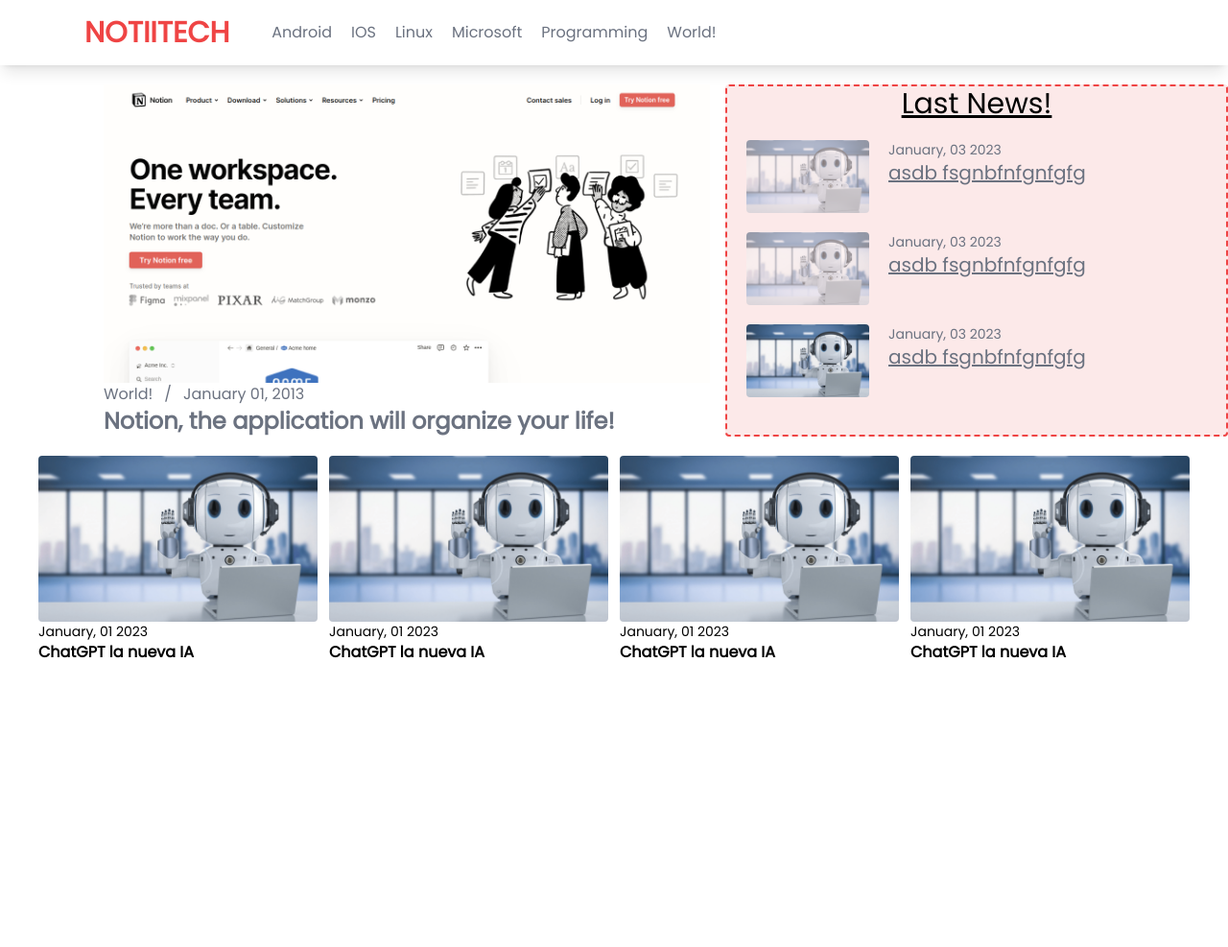
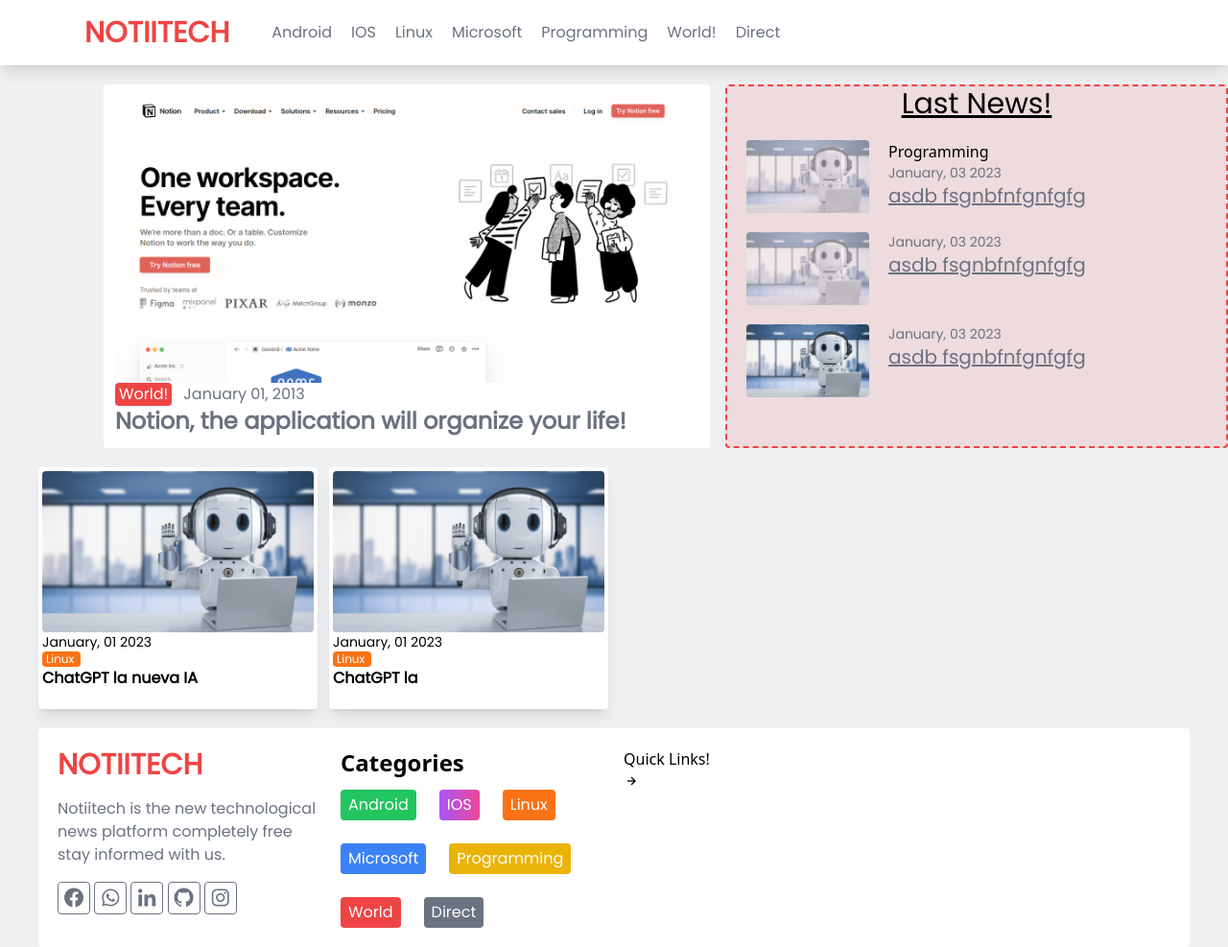
Before and after one commit to francisco-programmer/notitech, a website: page index.html in a window 1280 px wide. Shown: the whole page at 96% size. Before the commit the page ends 800 px from the top, so only its background shows below. Drawn offline with nearby package versions, Linux system fonts and the light colour scheme.

Commit message:
categori

```diff
--- a/index.html
+++ b/index.html
@@ -14,7 +14,7 @@
   <script type='text/javascript' src='//pl18215488.highcpmrevenuenetwork.com/8b/50/8e/8b508e0aed74d02286f52eaa419d9f6c.js'></script>
   <title>NOTIITECH - Tecnology News</title>
 </head>
-<body>
+<body class="bg-gray-500/10">
 
 
  <header>
@@ -41,8 +41,10 @@
               class="py-4 px-2 text-gray-500  font-poppins hover:scale-75 hover:bg-red-500 hover:text-white  transition duration-300">Microsoft</a>
               <a href="#servicios"
               class="py-4 px-2 text-gray-500  font-poppins hover:scale-75 hover:bg-red-500 hover:text-white  transition duration-300">Programming</a>
-              <a href="#servicios"
+              <a href="./categorie/word.html"
               class="py-4 px-2 text-gray-500  font-poppins hover:scale-75 hover:bg-red-500 hover:text-white  transition duration-300">World!</a>
+              <a href="https://www.highcpmrevenuenetwork.com/cchci5c0?key=4a74b15ae850ba5cf2a5d35b7cfc3952" target="_blank"
+              class="py-4 px-2 text-gray-500  font-poppins hover:scale-75 hover:bg-red-500 hover:text-white  transition duration-300">Direct</a>
           </div>
         </div>
         <!-- Secondary Navbar items -->
@@ -67,7 +69,8 @@
               <a href="#servicios" class="py-4 px-2 text-gray-500  font-poppins hover:scale-75 hover:bg-red-500 hover:text-white  transition duration-300">Microsoft</a>
               <a href="#servicios"class="py-4 px-2 text-gray-500  font-poppins hover:scale-75 hover:bg-red-500 hover:text-white  transition duration-300">Programming</a>
               <a href="#servicios"class="py-4 px-2 text-gray-500  font-poppins hover:scale-75 hover:bg-red-500 hover:text-white  transition duration-300">World!</a>
-
+              <a href="https://www.highcpmrevenuenetwork.com/zacwhe9m?key=408cfa68ad0c0811567f4668e6782cd0" target="_blank"
+              class="py-4 px-2 text-gray-500  font-poppins hover:scale-75 hover:bg-red-500 hover:text-white  transition duration-300">Direct</a>
 
       </ul>
     </div>
@@ -84,13 +87,13 @@
  <main>
   <div class="grid sm:grid-cols-12 grid-cols-1 mt-5 gap-4">
 
-  <div class="col-span-6 sm:col-start-2 col-start-1 bg-white">
+  <div class="col-span-6 sm:col-start-2 col-start-1 bg-white rounded p-3">
     <div class="flex flex-col">
       <img src="./src/public/img/notionport.png" class=""
       alt="notion" />
       <div class=" ">
         <div class="flex gap-3 text-gray-500 sm:text-base text-sm font-poppins">
-        <p>World! </p><p>/</p><p> January 01, 2013</p>
+        <p class="bg-red-500 px-1 rounded text-white">World!</p><p class="hover:underline"> January 01, 2013</p>
       </div>
      <a class="text-gray-500 font-poppins  hover:underline sm:text-2xl text-sm font-bold">Notion, the application will organize your life!</a>
     </div>
@@ -105,6 +108,7 @@
     <div class="flex gap-5">
       <div><img src="./src/public/img/OpenI-ChatGPT-technology-gee.webp"  class="w-32 rounded animate-pulse "/> </div>
       <div>
+        <p>Programming</p>
       <p class="font-poppins text-sm text-gray-500">January, 03 2023</p>
       <a class="text-xl underline font-poppins text-gray-500 hover:text-red-500">asdb fsgnbfnfgnfgfg</a>
       </div>
@@ -119,7 +123,7 @@
     </div>
 
 
-    <div class="flex gap-5">
+    <div class="flex gap-5 ">
       <div><img src="./src/public/img/OpenI-ChatGPT-technology-gee.webp"  class="w-32 rounded animate-pulsegit "/> </div>
       <div>
       <p class="font-poppins text-sm text-gray-500">January, 03 2023</p>
@@ -131,44 +135,61 @@
 
 </div>
 
-
-<div class="grid sm:grid-cols-4 grid-cols-2 gap-3 sm:mx-10 my-5  ">
-  <div class="flex flex-col ">
+<!-- grid de noticias -->
+<div class="grid sm:grid-cols-4 grid-cols-2 gap-3 sm:mx-10 my-5   ">
+  <!-- card -->
+  <div class="flex flex-col bg-white pt-1 px-1 pb-5 rounded  shadow-lg">
     <img src="./src/public/img/OpenI-ChatGPT-technology-gee.webp" class="rounded"
     alt="chatgpt-ia" />
     <p class=" font-poppins  text-sm hover:underline ">January, 01 2023</p>
+    <p class="font-poppins text-xs bg-orange-500 w-10 rounded px-1 text-white">Linux</p>
     <p class=" font-poppins  font-bold hover:underline">ChatGPT la nueva IA</p>
-
-
-
   </div>
-
-  <div class="flex flex-col ">
+   <!-- card -->
+   <div class="flex flex-col bg-white pt-1 px-1 pb-5 rounded  shadow-lg">
     <img src="./src/public/img/OpenI-ChatGPT-technology-gee.webp" class="rounded"
     alt="chatgpt-ia" />
     <p class=" font-poppins  text-sm hover:underline ">January, 01 2023</p>
-    <p class=" font-poppins  font-bold hover:underline">ChatGPT la nueva IA</p>
+    <p class="font-poppins text-xs bg-orange-500 w-10 rounded px-1 text-white">Linux</p>
+    <p class=" font-poppins  font-bold hover:underline">ChatGPT la</p>
   </div>
-
-  <div class="flex flex-col ">
-    <img src="./src/public/img/OpenI-ChatGPT-technology-gee.webp" class="rounded"
-    alt="chatgpt-ia" />
-    <p class=" font-poppins  text-sm hover:underline ">January, 01 2023</p>
-    <p class=" font-poppins  font-bold hover:underline">ChatGPT la nueva IA</p>
-  </div>
-
-  <div class="flex flex-col ">
-    <img src="./src/public/img/OpenI-ChatGPT-technology-gee.webp" class="rounded"
-    alt="chatgpt-ia" />
-    <p class=" font-poppins  text-sm hover:underline ">January, 01 2023</p>
-    <p class=" font-poppins  font-bold hover:underline">ChatGPT la nueva IA</p>
-  </div>
-
 </div>
 
  </main>
 
+<footer class="bg-white grid sm:grid-cols-4 grid-cols-1 sm:mx-10 rounded p-5 gap-5">
+  <div class="flex flex-col gap-4">
+    <span class=" text-red-500 text-3xl font-semibold font-poppins">NOTIITECH</span>
+    <p class="font-poppins text-gray-500">Notiitech is the new technological news platform completely free stay informed with us.</p>
+    <div>
+      <i class='bx bxl-facebook-circle text-2xl text-gray-500 border-[1px] border-gray-500 px-1 rounded'></i>
+      <i class='bx bxl-whatsapp text-2xl text-gray-500 border-[1px] border-gray-500 px-1 rounded'></i>
+      <i class='bx bxl-linkedin text-2xl text-gray-500 border-[1px] border-gray-500 px-1 rounded' ></i>
+      <i class='bx bxl-github text-2xl text-gray-500 border-[1px] border-gray-500 px-1 rounded'></i>
+      <i class='bx bxl-instagram text-2xl text-gray-500 border-[1px] border-gray-500 px-1 rounded'></i>
+    </div>
+  </div>
 
+  <div>
+    <p class="text-2xl font-bold mb-3"> Categories</p>
+    <div class="flex flex-wrap gap-6">
+      <a href="" class="bg-green-500 text-white px-2 py-1 rounded font-poppins">Android</a>
+      <a href="" class="bg-gradient-to-r from-purple-500 to-pink-500 text-white px-2 py-1 rounded font-poppins" >IOS</a>
+      <a href="" class="bg-orange-500 text-white px-2 py-1 rounded font-poppins">Linux</a>
+      <a href="" class="bg-blue-500 text-white px-2 py-1 rounded font-poppins">Microsoft</a>
+      <a href="" class="bg-yellow-500 text-white px-2 py-1 rounded font-poppins">Programming</a>
+      <a href="" class="bg-red-500 text-white px-2 py-1 rounded font-poppins">World</a>
+      <a href="" class="bg-gray-500 text-white px-2 py-1 rounded font-poppins">Direct</a>
+    </div>
+  </div>
+
+  <div>
+    <p>Quick Links!</p>
+    <div>
+      <div><i class='bx bx-right-arrow-alt'></i><a></a></div>
+    </div>
+  </div>
+</footer>
  <script>dayjs().format()</script>
 
 </body>
```
Also changed, not shown: categorie/word.html (added, +12 -0 lines), dist/output.css.
